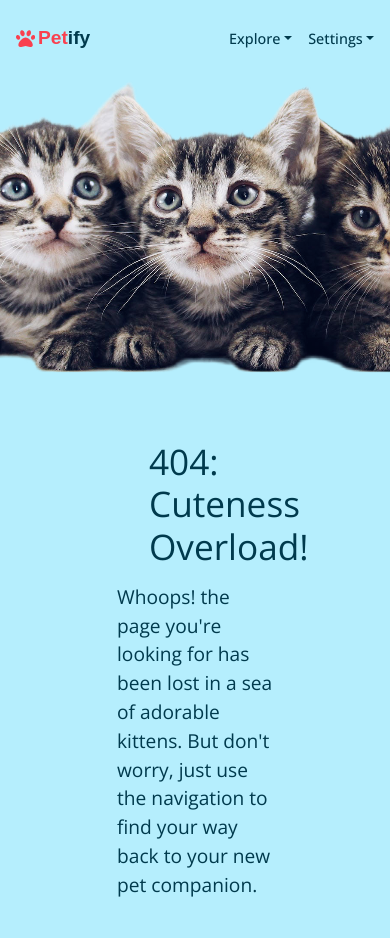
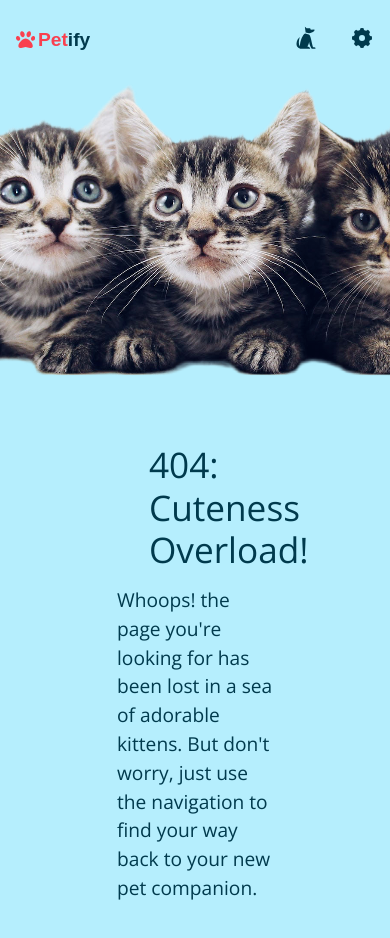
Before and after one commit to shiragin/petify-fe, a React (Create React App) app: page /not-found in a window 390 px wide. Shown: the top 938 px of the page. Built offline with nearby package versions, Linux system fonts and the light colour scheme; no server answers; sample sign-in values are in the browser's storage; a web font is replaced by a local one.

Commit message:
Add icons, back arrows and more responsiveness

```diff
--- a/src/components/Admin/PetAddNew.js
+++ b/src/components/Admin/PetAddNew.js
@@ -4,6 +4,7 @@ import { usePetsContext } from '../../context/PetsContext';
 import PetForm from './PetForm';
 import PetSubmit from './PetSubmit';
 import PetModal from '../Pet/PetModal';
+import { FaChevronCircleLeft } from 'react-icons/fa';
 
 function PetAddNew({ id }) {
   const {
@@ -118,6 +119,10 @@ function PetAddNew({ id }) {
 
   return (
     <div className="pet-form-container">
+      <FaChevronCircleLeft
+        className="petpage-back"
+        onClick={() => navigate(-1)}
+      />
       <PetForm
         id={id}
         newPet={newPet}
--- a/src/components/Admin/ShowQuery.js
+++ b/src/components/Admin/ShowQuery.js
@@ -66,7 +66,7 @@ function ShowQuery({ id, setShowQuery }) {
         </div>
         <div>
           <span className="title">Our Reply</span>
-          <div className="message">{query?.reply}</div>
+          {query.replied && <div className="message">{query?.reply}</div>}
         </div>
         {!query.replied && (
           <Form.Control
--- a/src/components/Navbar/NavbarAdmin.js
+++ b/src/components/Navbar/NavbarAdmin.js
@@ -1,9 +1,17 @@
 import { NavLink } from 'react-router-dom';
 import { NavDropdown } from 'react-bootstrap';
+import { RiAdminFill } from 'react-icons/ri';
+
+const adminMenu = (
+  <span>
+    <RiAdminFill />
+  </span>
+);
 
 function NavbarAdmin() {
   return (
-    <NavDropdown title="Admin" id="basic-nav-dropdown">
+    <div>
+      <NavDropdown title="Admin" id="basic-nav-dropdown" className="desktop">
         <NavDropdown.Item as={NavLink} to="/admin/add-pet">
           Add Pet
         </NavDropdown.Item>
@@ -18,6 +26,23 @@ function NavbarAdmin() {
           Show User Queries
         </NavDropdown.Item>
       </NavDropdown>
+
+      <NavDropdown title={adminMenu} id="basic-nav-dropdown" className="mobile">
+        <NavDropdown.Item as={NavLink} to="/admin/add-pet">
+          Add Pet
+        </NavDropdown.Item>
+        <NavDropdown.Divider />
+        <NavDropdown.Item as={NavLink} to="/admin/show-users">
+          Show All Users
+        </NavDropdown.Item>
+        <NavDropdown.Item as={NavLink} to="/admin/show-pets">
+          Show All Pets
+        </NavDropdown.Item>
+        <NavDropdown.Item as={NavLink} to="/admin/show-queries">
+          Show User Queries
+        </NavDropdown.Item>
+      </NavDropdown>
+    </div>
   );
 }
 
--- a/src/components/Navbar/NavbarLog.js
+++ b/src/components/Navbar/NavbarLog.js
@@ -1,5 +1,7 @@
 import React, { useEffect } from 'react';
 import { NavLink, useNavigate } from 'react-router-dom';
+import { GiSittingDog } from 'react-icons/gi';
+import { RiAdminFill, RiSettings5Fill } from 'react-icons/ri';
 import { useUserContext } from '../../context/UserContext';
 import { usePetsContext } from '../../context/PetsContext';
 import NavbarAdmin from './NavbarAdmin';
@@ -18,6 +20,17 @@ function NavbarLogged() {
   const { setSearchType, setSearchAdvanced } = usePetsContext();
 
   const navigate = useNavigate();
+
+  const petMenu = (
+    <span>
+      <GiSittingDog />
+    </span>
+  );
+  const userMenu = (
+    <span>
+      <RiSettings5Fill />
+    </span>
+  );
 
   useEffect(() => {
     const tokenExpirationTime = getTokenExpirationTime();
@@ -70,7 +83,8 @@ function NavbarLogged() {
       >
         My Pets
       </NavLink>
-      <NavDropdown className="mobile" title="Explore" id="basic-nav-dropdown">
+
+      <NavDropdown className="mobile" title={petMenu} id="basic-nav-dropdown">
         <NavDropdown.Item as={NavLink} to="/search">
           Search
         </NavDropdown.Item>
@@ -79,7 +93,18 @@ function NavbarLogged() {
         </NavDropdown.Item>
       </NavDropdown>
 
-      <NavDropdown title="Settings" id="basic-nav-dropdown">
+      <NavDropdown className="mobile" title={userMenu} id="basic-nav-dropdown">
+        <NavDropdown.Item as={NavLink} to="/profile">
+          Edit Profile
+        </NavDropdown.Item>
+        <NavDropdown.Item as={NavLink} to="/contact">
+          Contact Us
+        </NavDropdown.Item>
+        <NavDropdown.Divider />
+        <NavDropdown.Item onClick={signOutHandler}>Sign Out</NavDropdown.Item>
+      </NavDropdown>
+
+      <NavDropdown title="Settings" id="basic-nav-dropdown" className="desktop">
         <NavDropdown.Item as={NavLink} to="/profile">
           Edit Profile
         </NavDropdown.Item>
--- a/src/scss/Dashboard.scss
+++ b/src/scss/Dashboard.scss
@@ -64,6 +64,7 @@
 .tab-content {
   .tab-pane {
     width: 80%;
+    margin-bottom: 2rem;
 
     .user-page {
       position: relative;
@@ -74,7 +75,7 @@
         position: absolute;
         height: 2rem;
         width: 2rem;
-        top: 2.3%;
+        top: 1.2%;
         left: -15%;
       }
 
@@ -108,9 +109,13 @@
           background-color: $primary-color;
         }
 
+        textarea {
+          margin: 0;
+        }
+
         .message {
           font-size: 1.2rem;
-          margin-top: 1rem;
+          margin: 1rem 0 0;
           white-space: pre-wrap;
         }
 
@@ -181,12 +186,13 @@
     }
   }
   .tab-content {
-    width: 100%;
+    width: 95%;
     .active {
       width: 100%;
       .user-page {
         margin: 0 4rem;
         .userpage-back {
+          top: 1%;
           left: -20%;
         }
       }
--- a/src/scss/Navbar.scss
+++ b/src/scss/Navbar.scss
@@ -124,14 +124,30 @@
 @media (max-width: 460px) {
   .navbar {
     width: 92vw;
-    height: auto;
+    height: 3rem;
     &-links {
+      display: flex;
+      align-items: flex-start;
+      justify-content: space-between;
       font-size: 0.9rem;
       .full {
         display: none;
       }
       .mobile {
         display: unset;
+        svg {
+          height: 1.5rem;
+          width: 1.5rem;
+        }
+        .dropdown-toggle::after {
+          display: none;
+        }
+      }
+      .mobile:nth-child(2) {
+        margin-right: 3rem;
+      }
+      .desktop {
+        display: none;
       }
       &-logo {
         font-size: 1.2rem;
@@ -140,7 +156,7 @@
         }
       }
       &-right {
-        gap: 1rem;
+        gap: 2rem;
       }
     }
   }
--- a/src/scss/PetForm.scss
+++ b/src/scss/PetForm.scss
@@ -3,7 +3,13 @@
 .pet-form {
   color: $dark-color;
   &-container {
+    position: relative;
     width: 80%;
+    .petpage-back {
+      position: absolute;
+      top: -5.5%;
+      left: -12%;
+    }
     form {
       width: 100%;
     }
@@ -104,6 +110,14 @@
   }
 }
 @media (max-width: 500px) {
+  .pet-form-container {
+    .petpage-back {
+      height: 2rem;
+      width: 2rem;
+      position: absolute;
+      top: -4%;
+      left: -20%;
+    }
     .form-group {
       .pet-check {
         .pet-check-row {
@@ -119,3 +133,4 @@
       }
     }
   }
+}
--- a/src/scss/PetPage.scss
+++ b/src/scss/PetPage.scss
@@ -453,6 +453,10 @@
       width: 100%;
       padding: 1rem 0;
 
+      &-title {
+        font-size: 3rem;
+      }
+
       &-details {
         flex-direction: column;
         width: 95%;
```
Lines whose indentation alone changed are shown as unchanged.
